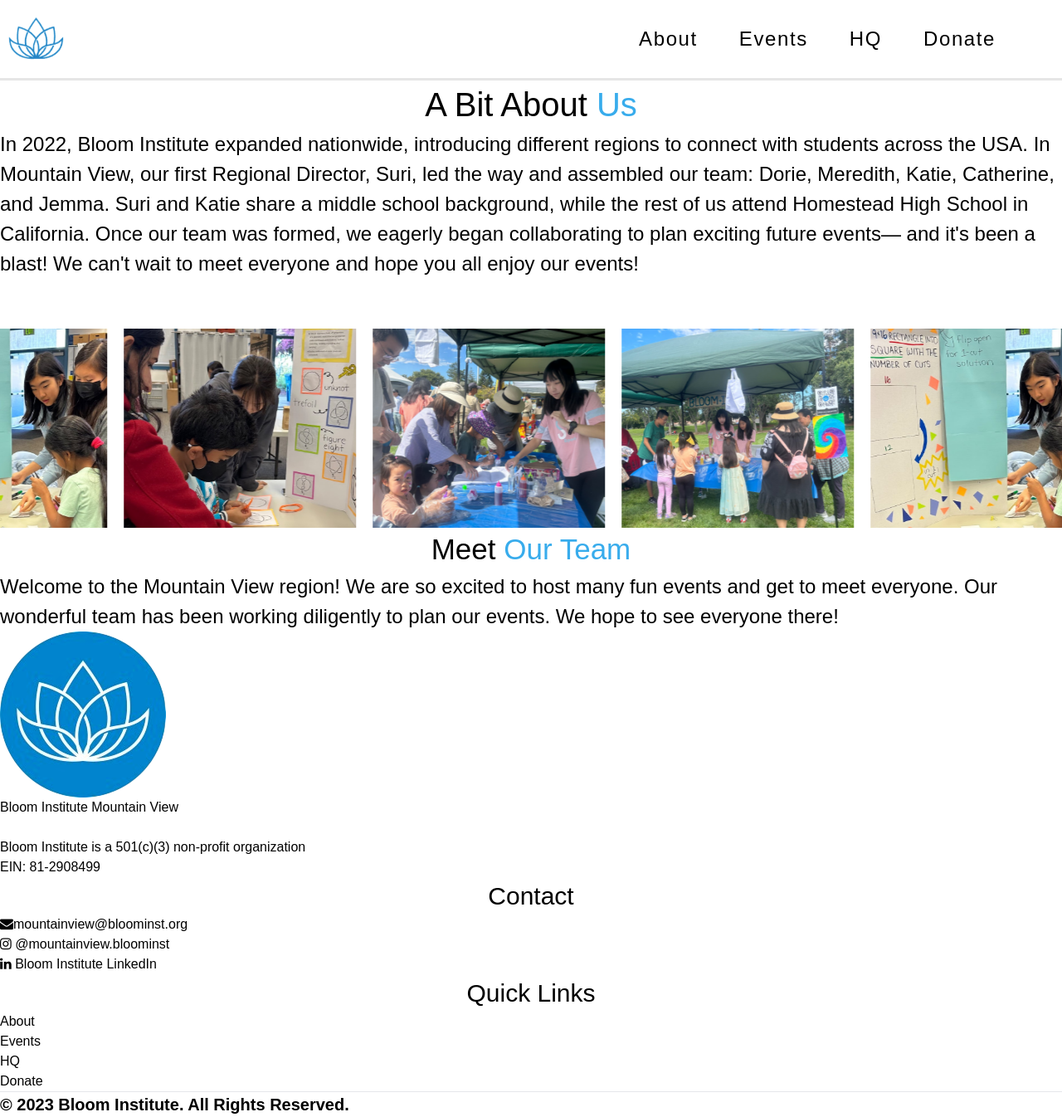
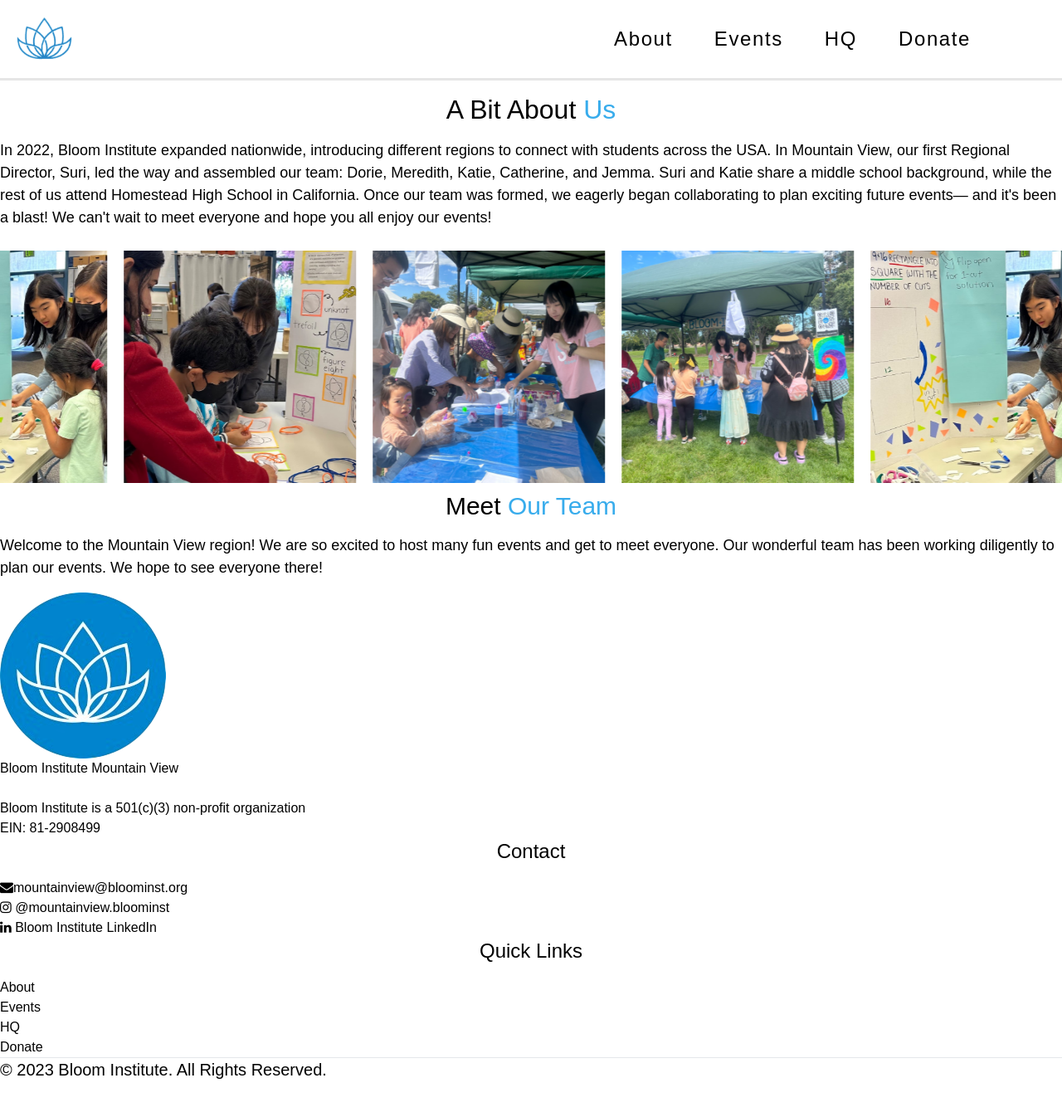
Before and after one commit to djarty24/bloominst-mv, a React (Vite) app: page /about in a window 1280 px wide. Shown: the whole page at 83% size. After the commit the page ends 1319 px from the top, so only its background shows below. Built offline with nearby package versions, Linux system fonts and the light colour scheme; a web font is replaced by a local one.

Commit message:
restyled navbar + tailwind global styles

```diff
--- a/src/components/navbar/Navbar.css
+++ b/src/components/navbar/Navbar.css
@@ -6,7 +6,21 @@
     border-bottom: 2px solid var(--light-gray);
     box-shadow: 0 1px 0px 0 rgba(0,0,0,.1);
     background-color: white;
-    position: sticky; /* Added */
+    position: relative;
+    padding: 20px 30px 20px 10px;
+    font-size: 1.125rem;
+    line-height: 1.75rem;
+    margin-bottom: 1rem;
+
+    @media (min-width: 640px) {
+        font-size: 1.25rem;
+        line-height: 1.75rem;
+    }
+
+    @media (min-width: 1024px) {
+        font-size: 1.5rem;
+        line-height: 2rem;
+    }
 }
 
 .overlay {
@@ -15,8 +29,8 @@
     left: 0;
     width: 100%;
     height: 100%;
-    z-index: 10; /* Ensure the overlay covers the whole screen */
-    display: none; /* Hidden by default */
+    z-index: 10;
+    display: none;
 }
 
 nav ul {
@@ -26,12 +40,11 @@
     align-items: center;
     gap: 50px;
     margin-right: 80px;
-    position: relative; /* Added */
-    z-index: 20; /* Ensure the menu is above the overlay */
+    position: relative;
+    z-index: 20;
 }
 
 .right-links {
-    font-size: var(--paragraph-size);
     font-weight: 500;
     letter-spacing: 0.1rem;
     color: black;
@@ -43,11 +56,11 @@
     padding: 50px 0px 75px 0px;
     flex-direction: column;
     display: none;
-    position: absolute; /* Added */
-    top: 100%; /* Position below the navbar */
-    left: 0; /* Align to the left */
-    width: 100%; /* Take full width */
-    font-size: var(--paragraph-size);
+    position: absolute;
+    top: 100%;
+    left: 0;
+    width: 100%;
+    background-color: white;
 }
 
 nav a {
@@ -56,7 +69,7 @@
 }
 
 nav a:hover {
-    color: var(--highlight-blue);
+    color: var(--highlight);
     transition: 0.25s;
 }
 
--- a/src/index.css
+++ b/src/index.css
@@ -3,67 +3,118 @@
 @tailwind utilities;
 
 :root {
-	/* --mobile-breakpoint: 1080px; */
-	--section-top-padding: 50px;
-	--section-side-padding: 20vw;
-
-	--primary-blue: #2684c6;
-	--highlight-blue: #38ACEC;
+	--primary: #2684c6;
+	--highlight: #38ACEC;
 	--light-gray: #E6E6E6;
 	--dark-gray: #5A5A5A;
-
-	--main-header-size: 40px;
-	--subheading-size: 35px;
-	--subtext-size: 30px;
-	--paragraph-size: 24px;
-	--caption-size: 20px;
-
-	@media only screen and (max-width: 500px) {
-		--section-side-padding: 5vw;
-
-		--main-header-size: 35px;
-		--subheading-size: 30px;
-		--subtext-size: 25px;
-		--paragraph-size: 17px;
-		--caption-size: 15px;
-
-	}
 }
 
 * { font-family: 'General Sans', sans-serif; }
 
-h1 { font-size: var(--main-header-size); }
+h1 {
+    font-size: 1.5rem/* 24px */;
+    line-height: 2rem/* 32px */;
+    margin-bottom: 1rem;
 
-h2 { font-size: var(--subheading-size); }
+    @media (min-width: 640px) {
+        font-size: 1.875rem/* 30px */;
+        line-height: 2.25rem/* 36px */;
+    }
 
-h3 { font-size: var(--subtext-size); }
+    @media (min-width: 1024px) {
+        font-size: 2rem/* 36px */;
+        line-height: 2.5rem/* 40px */;
+    }
 
-h4 { font-size: var(--caption-size); font-weight: 600; }
-
-body { padding: 0; margin: 0; }
-
-p { font-weight: 400; font-size: var(--paragraph-size); }
-
-.highlight{ color: var(--highlight-blue); }
-
-.section {
-	text-align: center;
-	padding-top: var(--section-top-padding);
-	padding-bottom: var(--section-top-padding);
-	padding-left: var(--section-side-padding);
-	padding-right: var(--section-side-padding);
+    @media (min-width: 1560px) {
+        font-size: 3rem/* 36px */;
+        line-height: 2.5rem/* 40px */;
+    }
 }
 
-.wide-section {
-	text-align: center;
-	padding-top: var(--section-top-padding);
-	padding-bottom: var(--section-top-padding);
-	padding-left: var(--section-side-padding/2);
-	padding-right: var(--section-side-padding/2);
+h2 {
+    font-size: 1.25rem/* 20px */;
+    line-height: 1.75rem/* 28px */;
+    margin-bottom: 1rem;
+
+    @media (min-width: 640px) {
+        font-size: 1.5rem/* 24px */;
+        line-height: 2rem/* 32px */;
+    }
+
+    @media (min-width: 1024px) {
+        font-size: 1.875rem/* 30px */;
+        line-height: 2.25rem/* 36px */;
+    }
 }
 
-.caption {
-	letter-spacing: 0.2rem;
-	word-spacing: 0.3rem;
-	color: var(--dark-gray);
+h3 {
+    font-size: 1.125rem/* 18px */;
+    line-height: 1.75rem/* 28px */;
+    margin-bottom: 1rem;
+
+    @media (min-width: 640px) {
+        font-size: 1.25rem/* 20px */;
+        line-height: 1.75rem/* 28px */;
+    }
+
+    @media (min-width: 1024px) {
+        font-size: 1.5rem/* 24px */;
+        line-height: 2rem/* 32px */;
+    }
 }
+
+h4 {
+    font-size: 1rem/* 16px */;
+    line-height: 1.5rem/* 24px */;
+    margin-bottom: 1rem;
+
+    @media (min-width: 640px) {
+        font-size: 1.125rem/* 18px */;
+        line-height: 1.75rem/* 28px */;
+    }
+
+    @media (min-width: 1024px) {
+        font-size: 1.25rem/* 20px */;
+        line-height: 1.75rem/* 28px */;
+    }
+}
+
+h5 {
+    font-size: 0.875rem/* 14px */;
+    line-height: 1.25rem/* 20px */;
+    margin-bottom: 1rem;
+
+    @media (min-width: 640px) {
+        font-size: 1rem/* 16px */;
+        line-height: 1.5rem/* 24px */;
+    }
+
+    @media (min-width: 1024px) {
+        font-size: 1.125rem/* 18px */;
+        line-height: 1.75rem/* 28px */;
+    }
+}
+
+h6 {
+    font-size: 0.75rem/* 12px */;
+    line-height: 1rem/* 16px */;
+    margin-bottom: 1rem;
+
+    @media (min-width: 640px) {
+        font-size: 0.875rem/* 14px */;
+        line-height: 1.25rem/* 20px */;
+    }
+
+    @media (min-width: 1024px) {
+        font-size: 1rem/* 16px */;
+        line-height: 1.5rem/* 24px */;
+    }
+}
+
+p {
+    font-size: 1.125rem;
+    margin-bottom: 1rem;
+}
+
+.highlight{ color: var(--highlight); }
```
